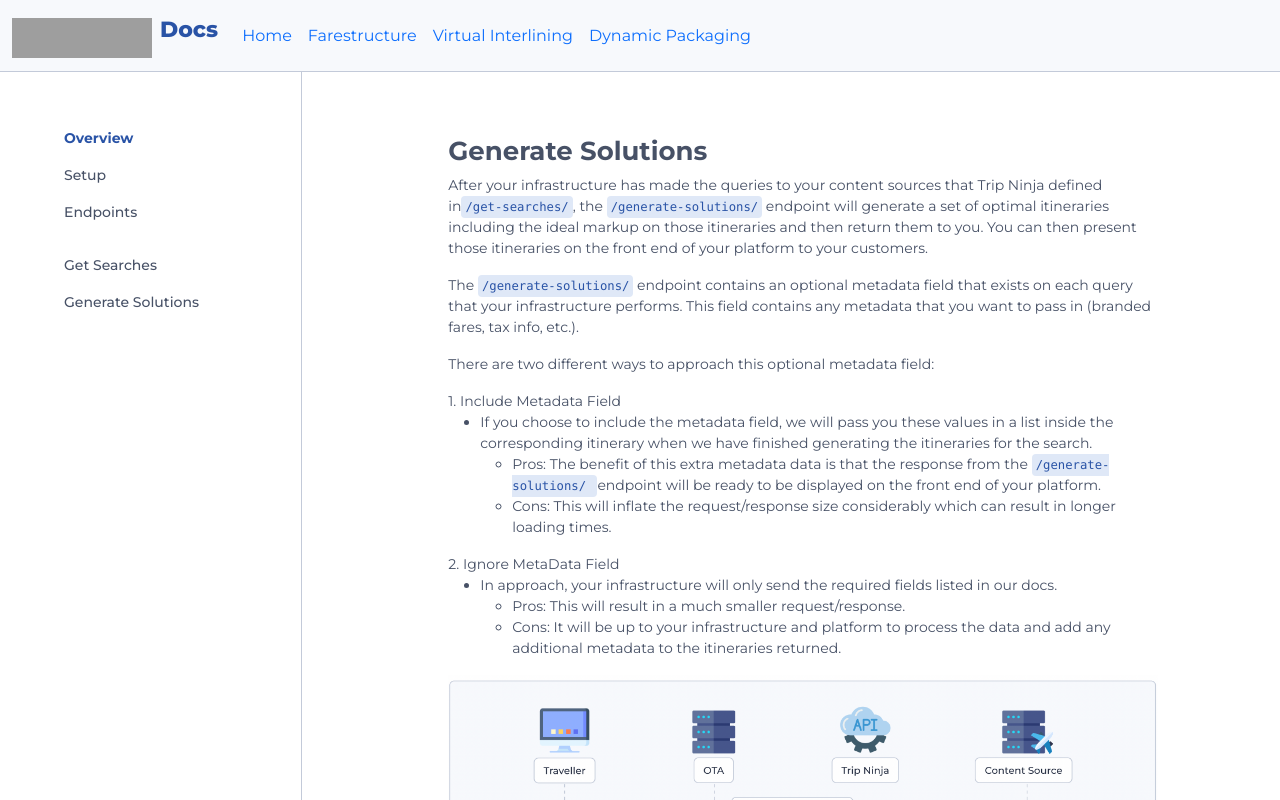
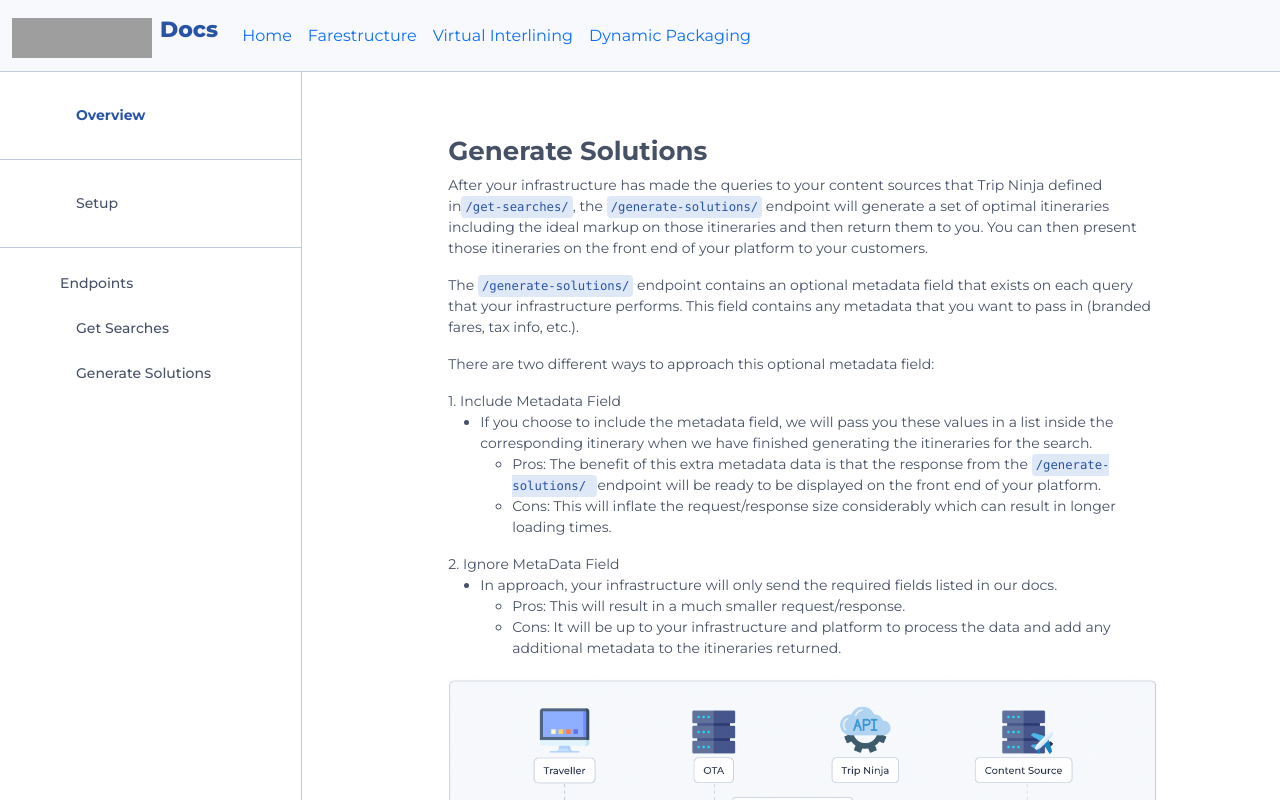
Before and after one commit to trip-ninja-inc/trip_ninja_api_docs, a React (Create React App) app in the folder trip-ninja-docs/: page /farestructure/generate-solutions/ in a window 1280 px wide. Shown: the top 800 px of the page. Built offline with nearby package versions, Linux system fonts and the light colour scheme; grey boxes are pictures that could not be loaded.

Commit message:
Update SideBar.tsx

```diff
--- a/trip-ninja-docs/src/common/SideBar.tsx
+++ b/trip-ninja-docs/src/common/SideBar.tsx
@@ -6,14 +6,18 @@ interface SideBarNavProps {
 
 export default function SideBarNav() {
   return(
-    <div className="sidebar p-5">
-      <nav className="nav flex-column">
+    <div className="sidebar">
+      <div className="sidebar-item sidebar-border">
         <a className="nav-link sidebar-link active" aria-current="page" href="/farestructure/overview/">Overview</a>
+      </div>
+      <div className="sidebar-item sidebar-border">
         <a className="nav-link sidebar-link" href="/farestructure/setup/">Setup</a>
-        <p className="fw-semibold nav-link sidebar-link">Endpoints</p>
-        <a className="nav-link sidebar-link" href="/farestructure/get-searches/">Get Searches</a>
+      </div>
+      <div className="sidebar-item">
+        <p className="fw-semibold sidebar-link">Endpoints</p>
+        <a className="nav-link sidebar-link mb-2" href="/farestructure/get-searches/">Get Searches</a>
         <a className="nav-link sidebar-link" href="/farestructure/generate-solutions/">Generate Solutions</a>
-      </nav>
+      </div>
     </div>
   );
 }
```
